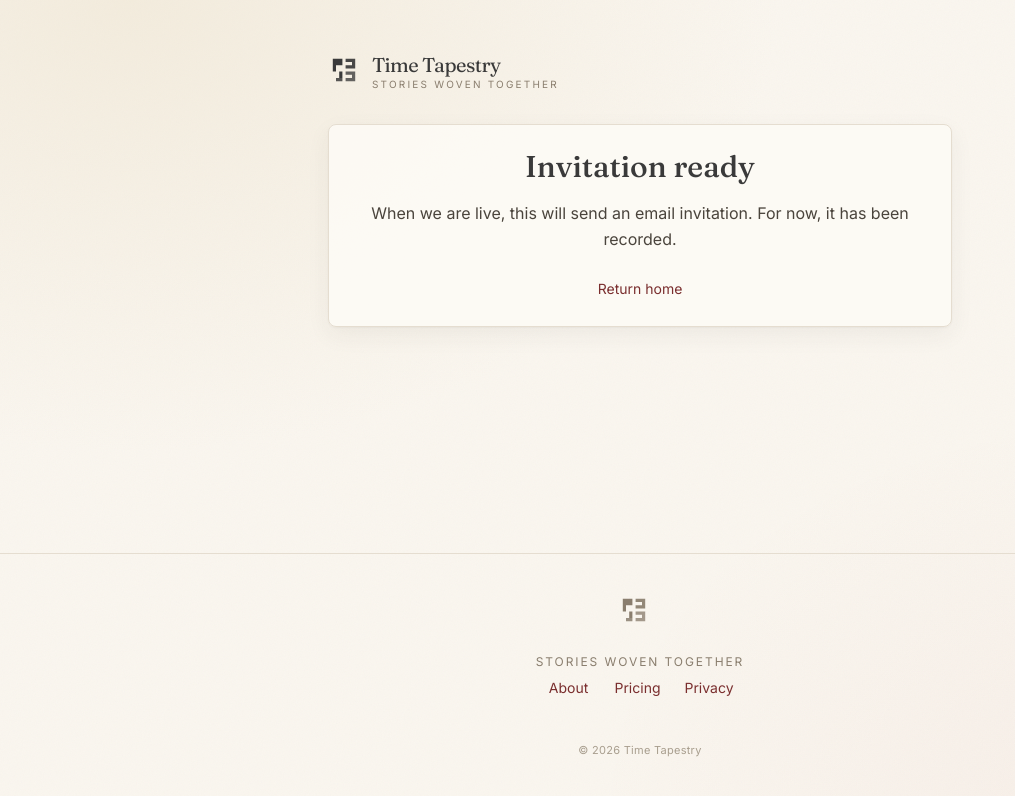
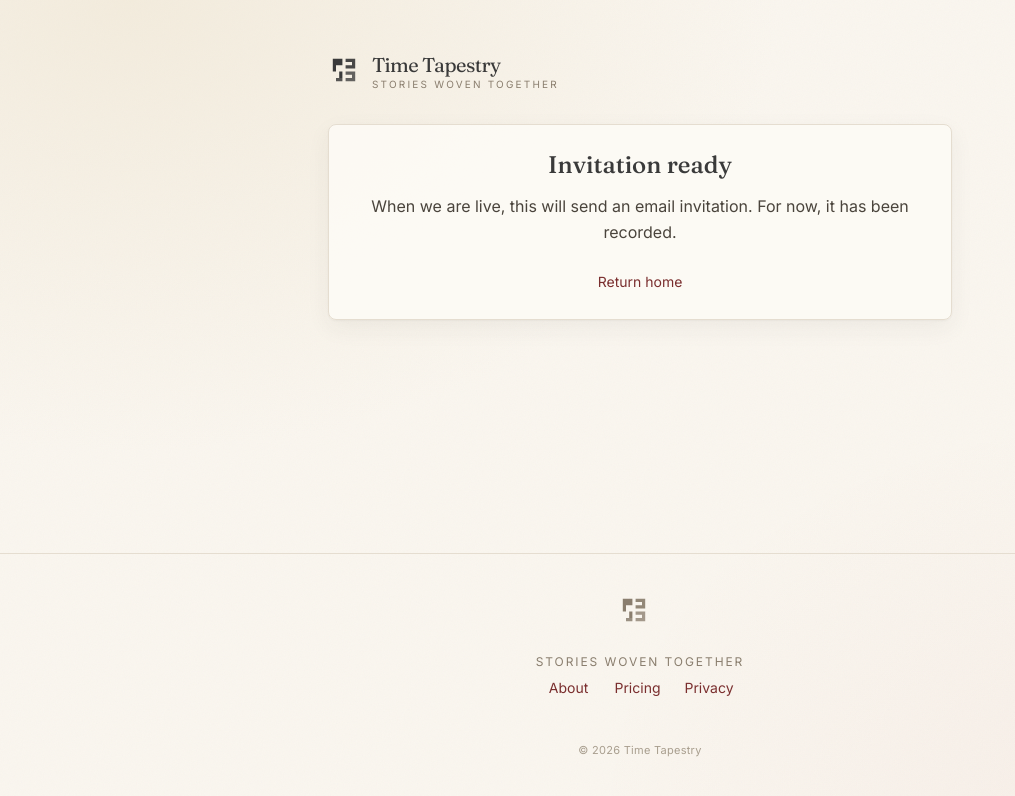
Before and after one commit to kae-creative-apps/time-tapestry, a Next.js app: page /invite in a window 1280 px wide. Both pictures are taken after typing "Sample", "name@example.com", "Sample" into the empty fields and a click on the button "Send the invitation". Shown: the top 796 px of the page, without its empty margins (0-1015 px from the left). Built offline with nearby package versions, Linux system fonts and the light colour scheme; no server answers.

Commit message:
Polish invite success state typography and hover states

```diff
--- a/src/app/invite/InviteForm.tsx
+++ b/src/app/invite/InviteForm.tsx
@@ -8,11 +8,11 @@ import { Card } from '@/components/ui/Card';
 export function InviteSuccess() {
   return (
     <Card className="text-center">
-      <h1 className="mb-4 font-serif text-3xl text-ink">Invitation ready</h1>
-      <p className="mb-6 text-ink-500">
+      <h1 className="mb-3 font-serif text-2xl text-ink">Invitation ready</h1>
+      <p className="mb-6 leading-relaxed text-ink-500">
         When we are live, this will send an email invitation. For now, it has been recorded.
       </p>
-      <Link href="/" className="font-sans text-sm text-oxblood hover:underline">
+      <Link href="/" className="font-sans text-sm text-oxblood transition hover:text-oxblood-600 hover:underline">
         Return home
       </Link>
     </Card>
```
